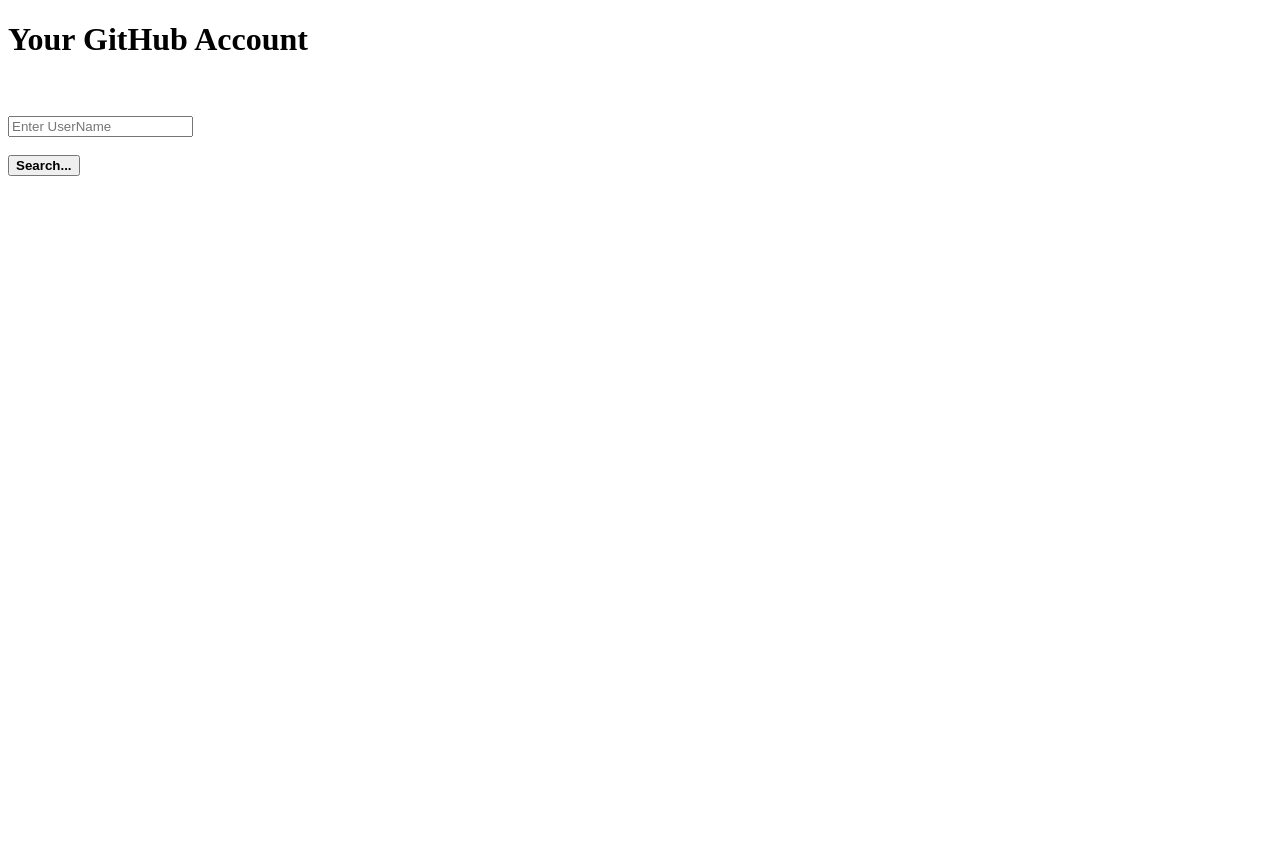
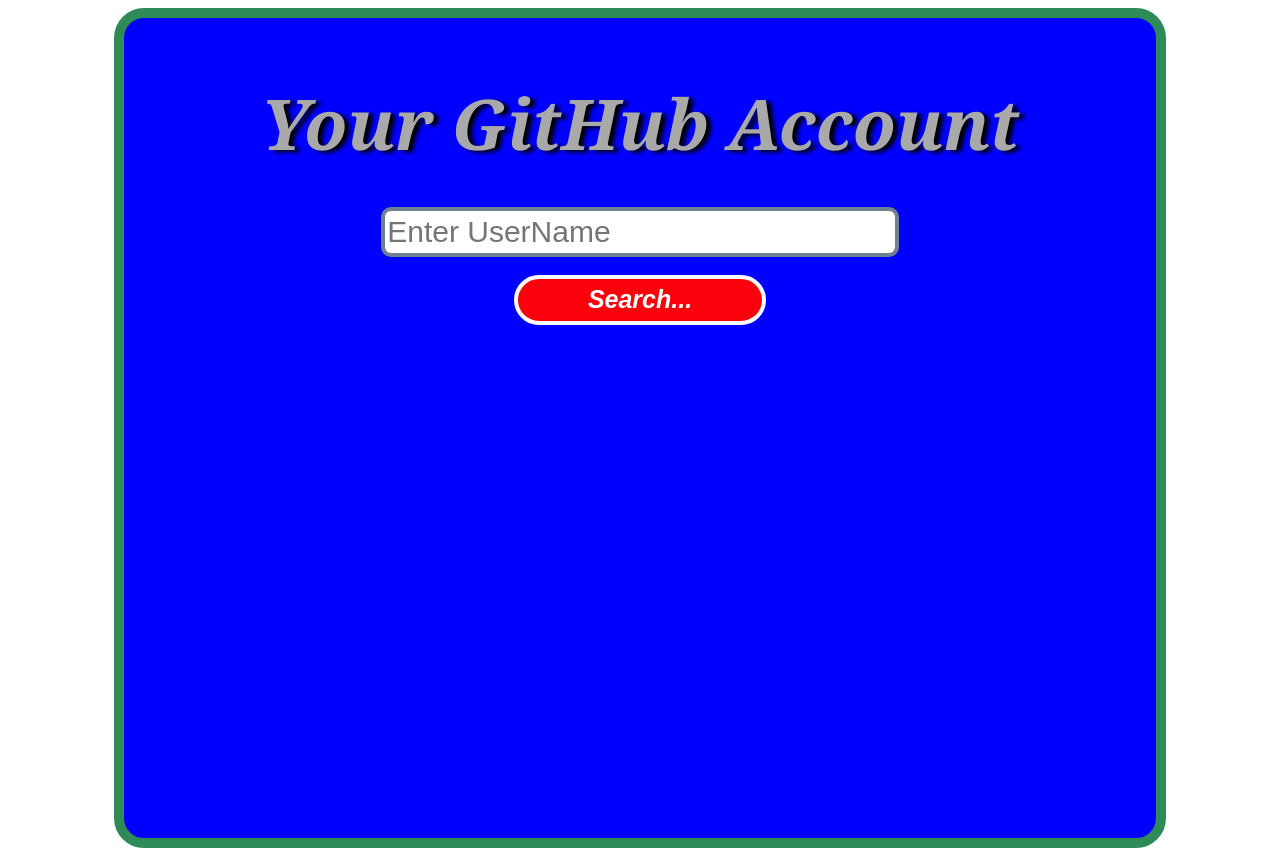
Before and after one commit to Aditya11rock/yourGithubAccount, a plain HTML site: page index.html in a window 1280 px wide. Before the commit the page ends 800 px from the top, so only its background shows below. Drawn offline with Linux system fonts and the light colour scheme.

Commit message:
Update index.html

```diff
--- a/index.html
+++ b/index.html
@@ -4,7 +4,7 @@
     <meta charset="UTF-8">
     <meta name="viewport" content="width=device-width, initial-scale=1.0">
     <title>GitHub finder</title>
-    <link rel="stylesheet" href="style.css">
+    <link rel="stylesheet" href="styler.css">
 </head>
 <body>
     <div id="container1">
```
